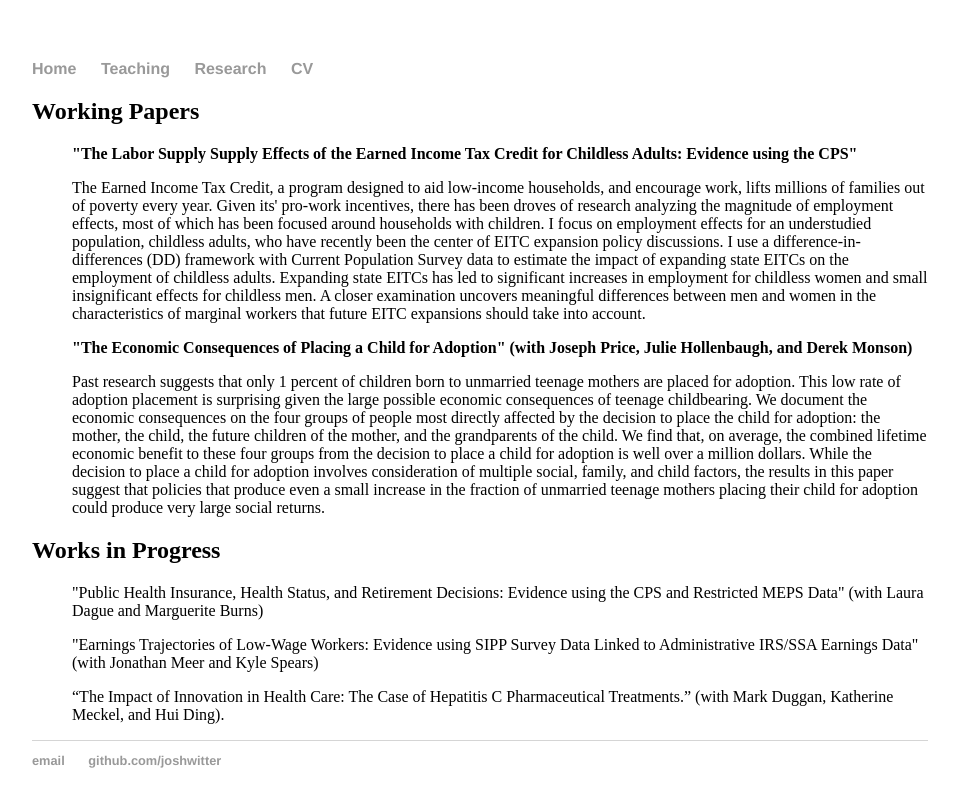
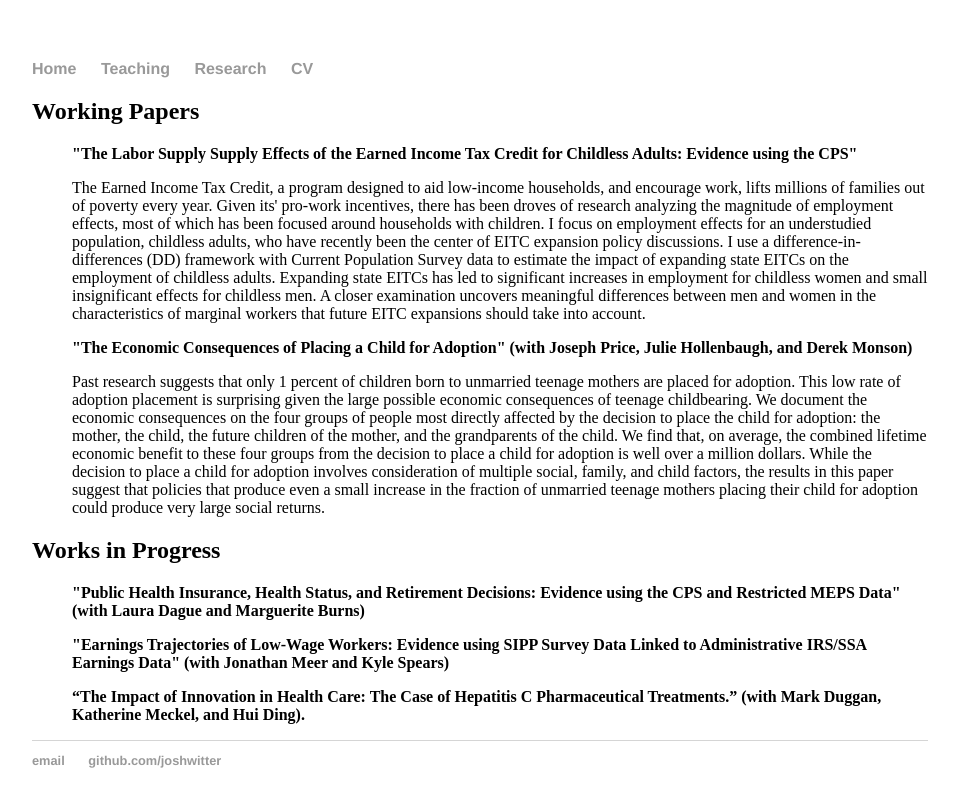
Before and after one commit to joshwitter/joshwitter.github.io, a Jekyll site: the page built from research/index.html, in a window 1280 px wide. Shown: the top 807 px of the page, without its empty margins (160-1118 px from the left). Built offline with Jekyll 4.4.1, drawn with Linux system fonts in a browser that asks for light colours.

Commit message:
Update index.html

```diff
--- a/research/index.html
+++ b/research/index.html
@@ -26,9 +26,8 @@ title: Research
 
 <h2>Works in Progress</h2>
 <ul style="list-style-type:none">
-  <li style=" padding: 0 0 1em 0"> "Public Health Insurance, Health Status, and Retirement Decisions: Evidence using the CPS and Restricted MEPS Data" (with Laura Dague and Marguerite Burns) </li>
-  <li style=" padding: 0 0 1em 0"> "Earnings Trajectories of Low-Wage Workers: Evidence using SIPP Survey Data Linked to Administrative IRS/SSA Earnings Data" (with Jonathan Meer and Kyle Spears) </li>
-  <li> “The Impact of Innovation in Health Care: The Case of Hepatitis C Pharmaceutical Treatments.” (with Mark
-   Duggan, Katherine Meckel, and Hui Ding). </li>
+  <li style=" padding: 0 0 1em 0"> <b>"Public Health Insurance, Health Status, and Retirement Decisions: Evidence using the CPS and Restricted MEPS Data" (with Laura Dague and Marguerite Burns) </b></li>
+  <li style=" padding: 0 0 1em 0"> <b>"Earnings Trajectories of Low-Wage Workers: Evidence using SIPP Survey Data Linked to Administrative IRS/SSA Earnings Data" (with Jonathan Meer and Kyle Spears) </b></li>
+  <li> <b>“The Impact of Innovation in Health Care: The Case of Hepatitis C Pharmaceutical Treatments.” (with Mark Duggan, Katherine Meckel, and Hui Ding). </b></li>
 </ul>
 </div><!-- /.research -->
```
